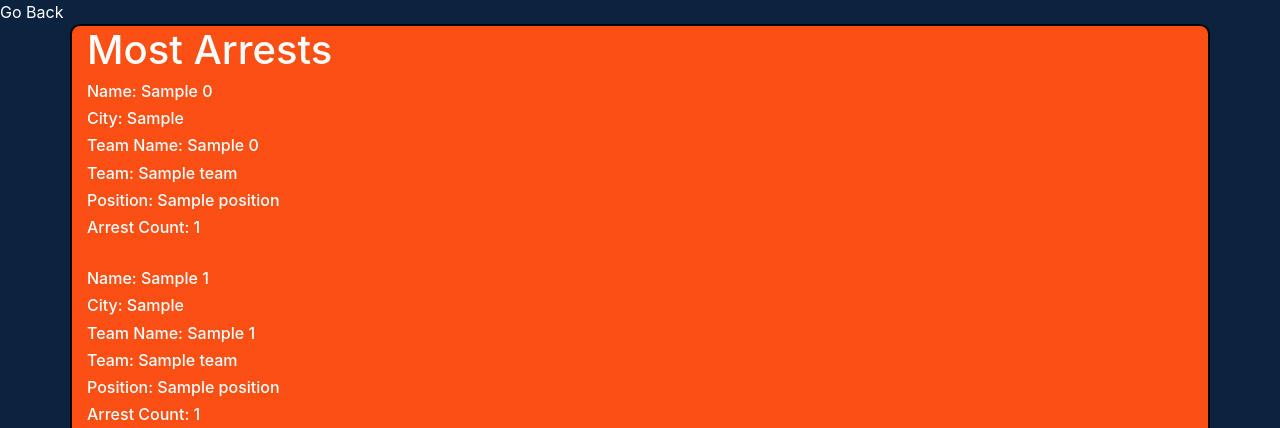
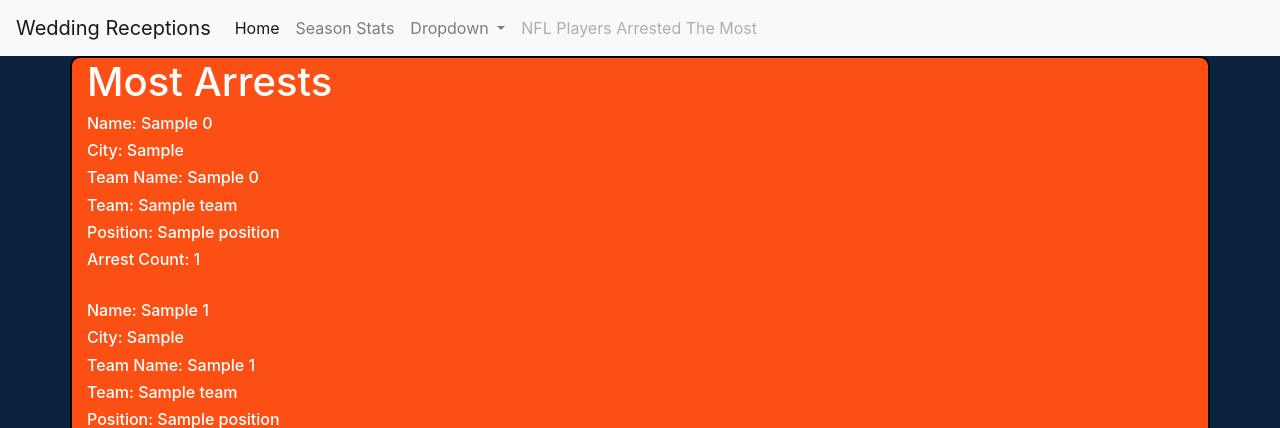
Before and after one commit to matthewgstillman/fantasy_football_api, a Django app: page /mostarrests in a window 1280 px wide. Shown: the top 428 px of the page. Run offline with Django 3.2, Linux system fonts and the light colour scheme; tables that the repository leaves empty hold one stand-in row (values such as "Sample post"); a database or web service that is not in the repository returns one stand-in record (values such as "Sample title"); data that the repository does not hold is empty; some libraries are stand-ins or nearby versions.

Commit message:
Reformatting and Added NavBar

```diff
--- a/apps/fantasy_football_api/static/style.css
+++ b/apps/fantasy_football_api/static/style.css
@@ -1,3 +1,7 @@
+a{
+    color: white;
+}
+
 body{
     background-color: #0C2340;
     color: #FB4F14;
@@ -11,6 +15,7 @@ body{
      border: 2px solid black;
 }
 
-a{
-    color: white;
+.navbar{
+    background-color: #0C2340;
+    color: #FB4F14;
 }
--- a/apps/fantasy_football_api/templates/fantasy_football_api/mostarrests.html
+++ b/apps/fantasy_football_api/templates/fantasy_football_api/mostarrests.html
@@ -6,7 +6,37 @@
 
 
 {% block content %}
-<a href="/">Go Back</a>
+<nav class="navbar navbar-expand-lg navbar-light bg-light">
+  <a class="navbar-brand" href="#">Wedding Receptions</a>
+  <button class="navbar-toggler" type="button" data-toggle="collapse" data-target="#navbarSupportedContent" aria-controls="navbarSupportedContent" aria-expanded="false" aria-label="Toggle navigation">
+    <span class="navbar-toggler-icon"></span>
+  </button>
+
+  <div class="collapse navbar-collapse" id="navbarSupportedContent">
+    <ul class="navbar-nav mr-auto">
+      <li class="nav-item active">
+        <a class="nav-link" href="/">Home <span class="sr-only">(current)</span></a>
+      </li>
+      <li class="nav-item">
+        <a class="nav-link" href="/seasonstats">Season Stats</a>
+      </li>
+      <li class="nav-item dropdown">
+        <a class="nav-link dropdown-toggle" href="#" id="navbarDropdown" role="button" data-toggle="dropdown" aria-haspopup="true" aria-expanded="false">
+          Dropdown
+        </a>
+        <div class="dropdown-menu" aria-labelledby="navbarDropdown">
+          <a class="dropdown-item" href="/playersarrested">Action</a>
+          <a class="dropdown-item" href="#">Another action</a>
+          <div class="dropdown-divider"></div>
+          <a class="dropdown-item" href="#">Something else here</a>
+        </div>
+      </li>
+      <li class="nav-item">
+        <a class="nav-link disabled" href="/mostarrests">NFL Players Arrested The Most</a>
+      </li>
+    </ul>
+  </div>
+</nav>
 <div class="container">
     <h1>Most Arrests</h1>
     <h6>Name: {{ mostarrests.0.Name }}</h6>
```
Also changed, not shown: apps/fantasy_football_api/templates/fantasy_football_api/index.html (+31 -0 lines), apps/fantasy_football_api/templates/fantasy_football_api/seasonstats.html (+32 -1 lines), 1 other file.
